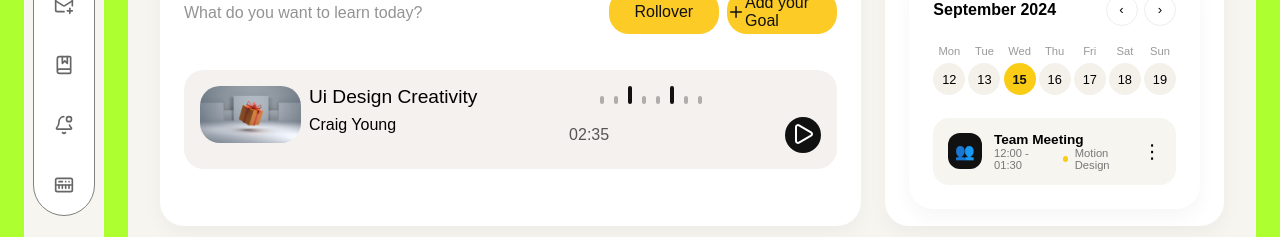
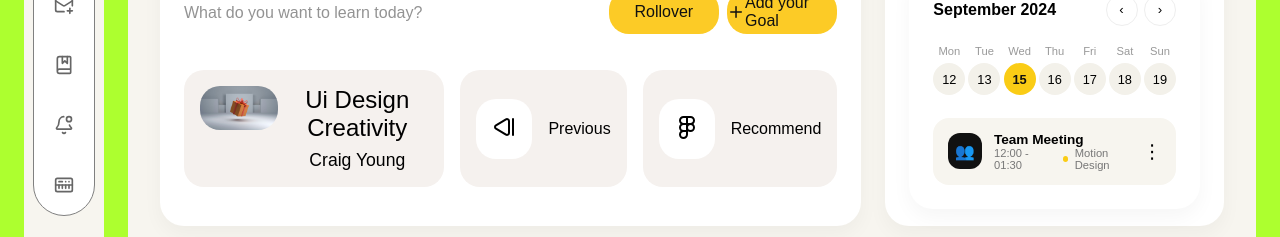
Before and after one commit to anaghroy/Educational-Dashboard, a React (Vite) app: page / in a window 1280 px wide. Shown: the part 208-445 px from the top of the page. Built offline with nearby package versions, Linux system fonts and the light colour scheme; a web font is replaced by a local one.

Commit message:
Task part-2 section

```diff
--- /dev/null
+++ b/src/Components/Card.jsx
@@ -0,0 +1,52 @@
+import design from "../assets/images/Design ux.jpg";
+import { Figma, Plus, StepBack } from "lucide-react";
+const Card = () => {
+  return (
+    <>
+      <div className="large-header">
+            <div className="dashboard-header">
+              <h2>Hello, Mithun Ray 👋</h2>
+              <p>What do you want to learn today?</p>
+            </div>
+
+            <div className="button-header">
+              <div className="menu-item">
+                <span>Rollover</span>
+              </div>
+
+              <div className="menu-item">
+                <Plus size={20} />
+                <span>Add your Goal</span>
+              </div>
+            </div>
+          </div>
+          <div className="container">
+            <div className="design">
+              <div className="image">
+                <img src={design} alt="design" />
+              </div>
+              <div className="text">
+                <p>Ui Design Creativity</p>
+                <span>Craig Young</span>
+              </div>
+            </div>
+            <div className="second-part">
+              <div className="previous">
+                <div className="icon">
+                  <StepBack />
+                </div>
+                <span>Previous</span>
+              </div>
+              <div className="previous">
+                <div className="icon">
+                  <Figma />
+                </div>
+                <span>Recommend</span>
+              </div>
+            </div>
+          </div>
+    </>
+  )
+}
+
+export default Card
--- a/src/Components/Dashboard.jsx
+++ b/src/Components/Dashboard.jsx
@@ -1,68 +1,35 @@
-import design from "../assets/images/Design ux.jpg";
-
-import PlayCard from "./PlayCard";
 import Calendar from "./Calendar";
 import Video from "./Video";
 
 import ProgressItem from "./ProgressItem";
 import { data } from "../Data/ProgressData";
 import { button } from "../Data/ButtonCard";
-import { Plus } from "lucide-react";
+
 import Task from "./Task";
 import SecondTask from "./SecondTask";
+import Card from "./Card";
 const Dashboard = () => {
   return (
     <section className="dashboard">
       {/* Main Grid */}
       <div className="dashboard-grid">
         <div className="card large">
-          <div className="large-header">
-            <div className="dashboard-header">
-              <h2>Hello, Mithun Ray 👋</h2>
-              <p>What do you want to learn today?</p>
-            </div>
-
-            <div className="button-header">
-              <div className="menu-item">
-                <span>Rollover</span>
-              </div>
-
-              <div className="menu-item">
-                <Plus size={20} />
-                <span>Add your Goal</span>
-              </div>
-            </div>
-          </div>
-          <div className="design">
-            <div className="image">
-              <img src={design} alt="design" />
-            </div>
-            <div className="text">
-              <p>Ui Design Creativity</p>
-              <span>Craig Young</span>
-            </div>
-            <div className="time">
-              <PlayCard />
-            </div>
-          </div>
+          <Card />
         </div>
-
         <div className="card calendar">
           <Calendar />
         </div>
-
         <div className="card video">
           <Video button={button} />
         </div>
-
         <div className="card progress">
           <ProgressItem data={data} />
         </div>
         <div className="card tasks">
-          <Task/>
+          <Task />
         </div>
         <div className="card tasks-part-2">
-          <SecondTask/>
+          <SecondTask />
         </div>
       </div>
     </section>
--- a/src/Styles/main.css
+++ b/src/Styles/main.css
@@ -339,19 +339,25 @@ body {
   background: #22262B;
   color: #FCCB26;
 }
-.main-layout .large .design {
+.main-layout .large .container {
+  width: 100%;
+  display: flex;
+  flex-direction: row;
+  gap: 1rem;
+}
+.main-layout .large .container .design {
   display: flex;
   flex-direction: row;
   gap: 0.5rem;
-  width: 100%;
+  width: 60%;
   background-color: #f5f1ee;
   padding: 1rem;
   border-radius: 20px;
 }
-.main-layout .large .design .image {
-  width: 20%;
+.main-layout .large .container .design .image {
+  width: 55%;
 }
-.main-layout .large .design .image img {
+.main-layout .large .container .design .image img {
   width: 100%;
   border-radius: 20px;
   -o-object-fit: cover;
@@ -359,83 +365,40 @@ body {
   -o-object-position: center;
      object-position: center;
 }
-.main-layout .large .design .text {
+.main-layout .large .container .design .text {
   display: flex;
   flex-direction: column;
   gap: 0.5rem;
-  width: 50%;
+  width: 100%;
 }
-.main-layout .large .design .text p {
+.main-layout .large .container .design .text p {
   font-family: "Inter-ExtraBold", sans-serif;
-  font-size: 1.2rem;
+  font-size: 1.5rem;
+  text-align: center;
 }
-.main-layout .large .design .time {
-  width: 50%;
+.main-layout .large .container .design .text span {
+  text-align: center;
+  font-size: 1.1rem;
+}
+.main-layout .large .container .second-part {
   display: flex;
-  flex-direction: column;
-  justify-content: center;
+  flex-direction: row;
+  gap: 1rem;
 }
-.main-layout .large .design .time .play-card {
+.main-layout .large .container .second-part .previous {
+  display: flex;
+  flex-direction: row;
+  align-items: center;
+  gap: 1rem;
   width: 100%;
-  /* RIGHT */
+  border-radius: 20px;
+  background-color: #f5f1ee;
+  padding: 1rem;
 }
-.main-layout .large .design .time .play-card .play-wave {
-  display: flex;
-  align-items: flex-end;
-  gap: 10px;
-  flex: 1;
-  margin: 0 1.9rem;
-}
-.main-layout .large .design .time .play-card .play-wave span {
-  width: 4px;
-  height: 8px;
-  background: #111;
-  border-radius: 4px;
-  opacity: 0.3;
-}
-.main-layout .large .design .time .play-card .play-wave span:nth-child(3),
-.main-layout .large .design .time .play-card .play-wave span:nth-child(6) {
-  height: 18px;
-  opacity: 1;
-}
-.main-layout .large .design .time .play-card .play-right {
-  display: flex;
-  align-items: center;
-  justify-content: space-between;
-  margin-top: 5%;
-}
-.main-layout .large .design .time .play-card .time {
-  font-size: 1rem;
-  color: #555;
-}
-.main-layout .large .design .time .play-card .play-btn {
-  width: 36px;
-  height: 36px;
-  border-radius: 50%;
-  background: #111;
-  color: #fff;
-  border: none;
-  cursor: pointer;
-}
-@keyframes wave {
-  0% {
-    height: 6px;
-  }
-  50% {
-    height: 18px;
-  }
-  100% {
-    height: 6px;
-  }
-}
-.main-layout .large .design .time .play-card .play-wave span:nth-child(2) {
-  animation-delay: 0.2s;
-}
-.main-layout .large .design .time .play-card .play-wave span:nth-child(3) {
-  animation-delay: 0.4s;
-}
-.main-layout .large .design .time .play-card .play-wave span:nth-child(4) {
-  animation-delay: 0.6s;
+.main-layout .large .container .second-part .previous .icon {
+  background: #FFFFFF;
+  padding: 1rem;
+  border-radius: 20px;
 }
 .main-layout .calendar {
   grid-column: span 4;
--- a/src/Styles/main.scss
+++ b/src/Styles/main.scss
@@ -321,18 +321,23 @@ body {
         color: va.$primary-button-text-color;
       }
     }
+    .container {
+      width: 100%;
+      display: flex;
+      flex-direction: row;
+      gap: 1rem;
       .design {
         display: flex;
         flex-direction: row;
         gap: 0.5rem;
-      width: 100%;
+        width: 60%;
         background-color: #f5f1ee;
         padding: 1rem;
         border-radius: 20px;
         // background-color: red;
 
         .image {
-        width: 20%;
+          width: 55%;
           img {
             width: 100%;
             border-radius: 20px;
@@ -344,90 +349,35 @@ body {
           display: flex;
           flex-direction: column;
           gap: 0.5rem;
-        width: 50%;
+          width: 100%;
           p {
             font-family: ty.$extrabold;
-          font-size: 1.2rem;
+            font-size: 1.5rem;
+            text-align: center;
+          }
+          span {
+            text-align: center;
+            font-size: 1.1rem;
           }
         }
-      .time {
-        width: 50%;
+      }
+      .second-part {
         display: flex;
-        flex-direction: column;
-        justify-content: center;
-        // background-color: blue;
-
-        // margin-left: 50%;
-        .play-card {
+        flex-direction: row;
+        gap: 1rem;
+        .previous {
+          display: flex;
+          flex-direction: row;
+          align-items: center;
+          gap: 1rem;
           width: 100%;
-          // background-color: red;
-
-          .play-wave {
-            display: flex;
-            align-items: flex-end;
-            gap: 10px;
-            flex: 1;
-            margin: 0 1.9rem;
-          }
-
-          .play-wave span {
-            width: 4px;
-            height: 8px;
-            background: #111;
-            border-radius: 4px;
-            opacity: 0.3;
-          }
-          .play-wave span:nth-child(3),
-          .play-wave span:nth-child(6) {
-            height: 18px;
-            opacity: 1;
-          }
-          /* RIGHT */
-          .play-right {
-            display: flex;
-            align-items: center;
-            justify-content: space-between;
-            margin-top: 5%;
-          }
-
-          .time {
-            font-size: 1rem;
-            color: #555;
-          }
-
-          .play-btn {
-            width: 36px;
-            height: 36px;
-            border-radius: 50%;
-            background: #111;
-            color: #fff;
-            border: none;
-            cursor: pointer;
-          }
-          @keyframes wave {
-            0% {
-              height: 6px;
-            }
-            50% {
-              height: 18px;
-            }
-            100% {
-              height: 6px;
-            }
-          }
-
-          // .play-wave span {
-          //   animation: wave 1.2s ease-in-out infinite;
-          // }
-
-          .play-wave span:nth-child(2) {
-            animation-delay: 0.2s;
-          }
-          .play-wave span:nth-child(3) {
-            animation-delay: 0.4s;
-          }
-          .play-wave span:nth-child(4) {
-            animation-delay: 0.6s;
+          border-radius: 20px;
+          background-color: #f5f1ee;
+          padding: 1rem;
+          .icon {
+            background: va.$secondary-button-bg;
+            padding: 1rem;
+            border-radius: 20px;
           }
         }
       }
```
Also changed, not shown: 1 other file (tests, documents, lock files or other folders). Lines whose indentation alone changed are shown as unchanged.
